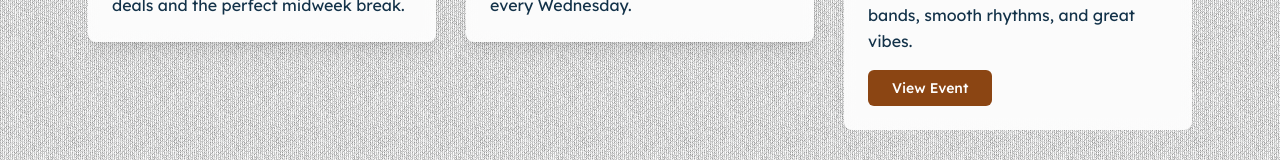
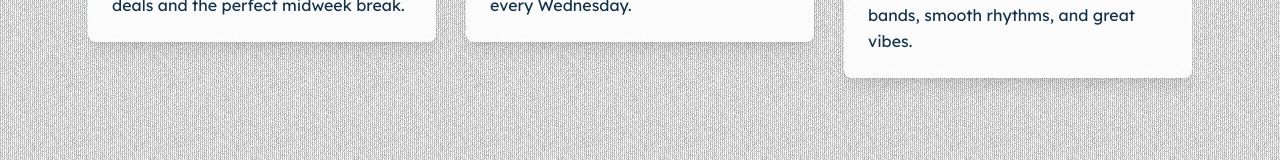
Before and after one commit to Vishal-gitthub/Corner-stone, a Next.js app: page /whatson in a window 1280 px wide. Shown: the part 732-892 px from the top of the page. Built offline with nearby package versions, Linux system fonts and the light colour scheme.

Commit message:
promotions popup

```diff
--- a/src/app/whatson/page.tsx
+++ b/src/app/whatson/page.tsx
@@ -32,16 +32,14 @@ export default function Page() {
       heading: "Friday Big Band Nights",
       subHead: "Fridays | 8PM – 11PM",
       desc: "Ease into the weekend with rotating bands, smooth rhythms, and great vibes.",
-      btn: "View Event",
-      imgSrc: "#",
+
     },
     {
       path: "/whatson/10948067.jpg",
       heading: "Saturday Groove Sessions",
       subHead: "Saturdays | 6PM – 9PM",
       desc: "Enjoy live tunes, great food, and laid-back ambience for your perfect Saturday evening.",
-      btn: "View Event",
-      imgSrc: "#",
+
     },
     {
       path: "/whatson/dj.jpg",
@@ -66,7 +64,7 @@ export default function Page() {
       heading: "What’s On This Week",
       subHead: "Entertainment Every Week",
       desc: "Open Mic Tuesday, Trivia Wednesday, Live Music Friday, Latin Night Saturday, and Sunday Roast.",
-      btn: "View Events",
+      btn: "View Menu",
       imgSrc: "https://cornerstonepub.com.au/whatson/main_meals_18.9.jpg",
     },
     {
```
